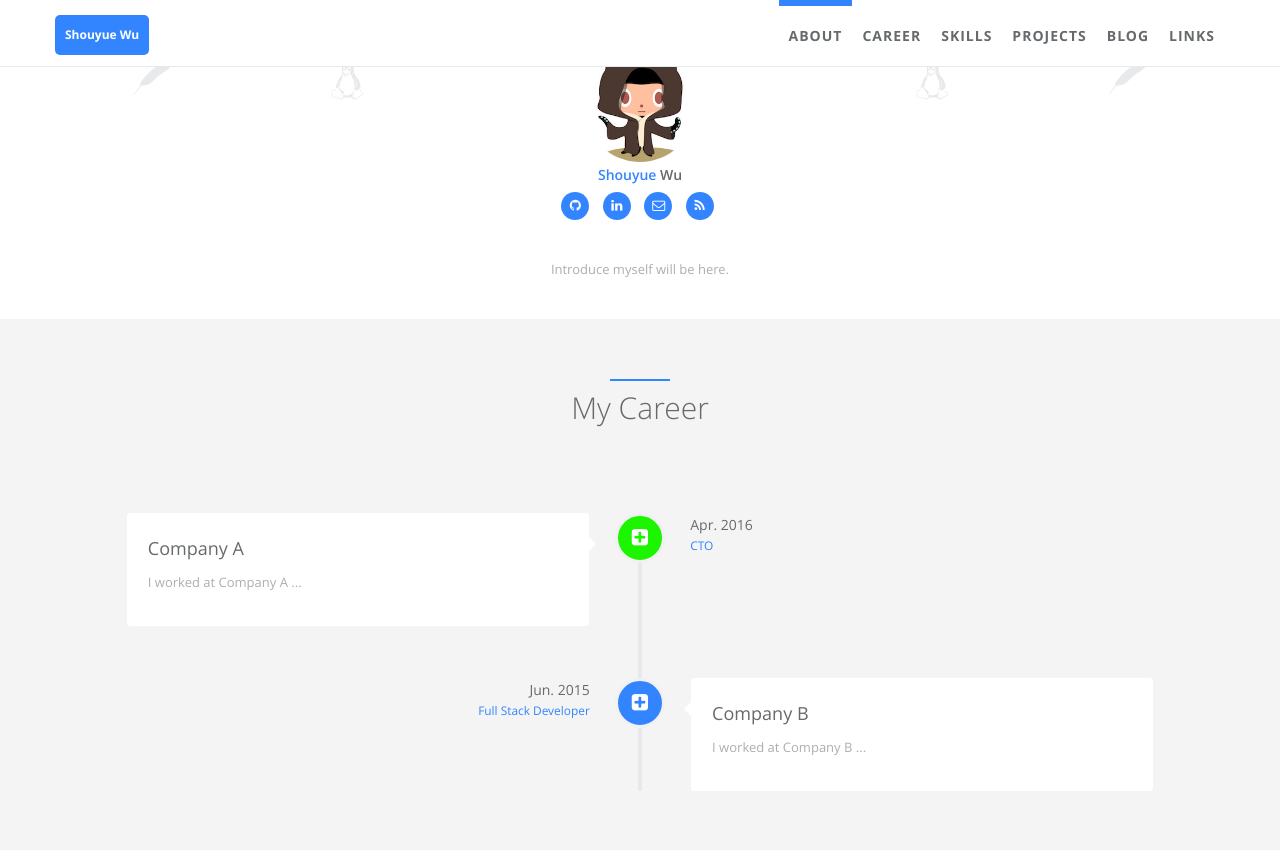
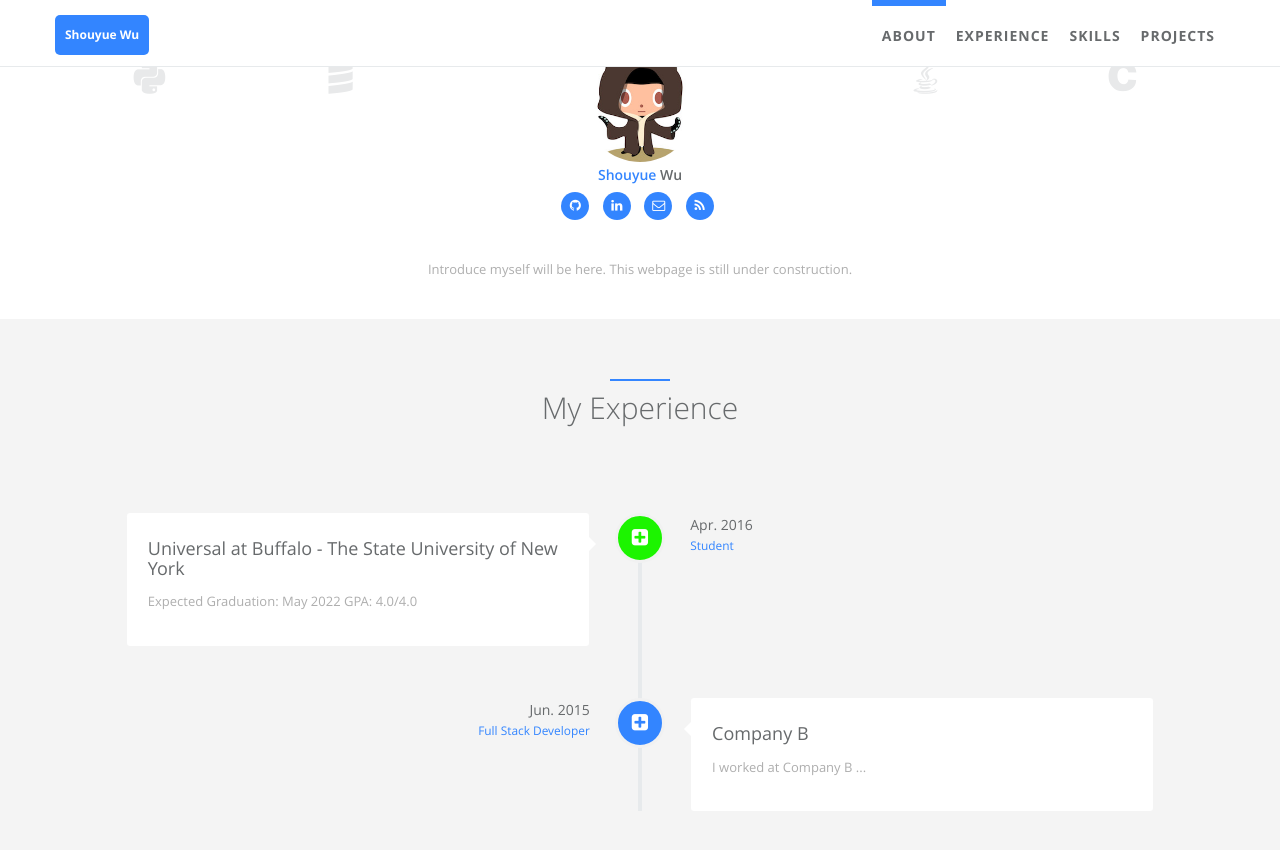
Before and after one commit to Lostpart/aboutMe, a Jekyll site: the page built from index.html, in a window 1280 px wide and 900 px high, scrolled down 563 px. Shown: the top 850 px of the window. Built offline with Jekyll 4.4.1, drawn with Linux system fonts in a browser that asks for light colours; some of the changed text lies outside the part shown.

Commit message:
update config

```diff
--- a/_config.yml
+++ b/_config.yml
@@ -23,16 +23,16 @@ author:  # change following line to your infomation.
   cv:   # An online CV can be printed as PDF, leave blank if you don't have now
   # skill icons are on avatar's left and right side. Reference urls are http://fontawesome.io/ and http://fizzed.com/oss/font-mfizz
   skill_icon1:
-    - name: icon-apache
-    - name: fa-linux
+    - name: icon-python
+    - name: icon-scala
   skill_icon2:
-    - name: fa-linux
-    - name: icon-apache
-  desc: Introduce myself will be here.  # Describe yourself.
+    - name: icon-java-bold
+    - name: icon-c
+  desc: Introduce myself will be here. This webpage is still under construction.   # Describe yourself.
 
 # comment
 disqus:  # if you wanna comment feature, go to https://disqus.com/ to get your configuration; if not, comment following two lines.
-  name: jalpc
+  name: shiluowu
 
 # analytics
 ## google analytics
@@ -40,11 +40,11 @@ ga:  # if you wanna this feature, go to https://www.google.com/analytics/ to get
   id: G-ZKKT74H56C
 
 ## google optimize
-go:
+#go:
   # id:
 
 ## growingIO
-gio:  # if you wanna this feature, go to https://www.growingio.com/ to get your configuration; if not, comment following line.
+#gio:  # if you wanna this feature, go to https://www.growingio.com/ to get your configuration; if not, comment following line.
   # id:
 
 ## donation
--- a/_data/index/careers.yml
+++ b/_data/index/careers.yml
@@ -1,17 +1,18 @@
 # careers section data
 # if you don't have language feature(language.yml is empty), ignore "i18n" items
 - name:
-    detail: Company A
-    i18n: company_a
+    detail: Universal at Buffalo - The State University of New York
+    i18n: ub_fullname
   desc:
-    detail: I worked at Company A ...
+    detail: "Expected Graduation: May 2022
+    GPA: 4.0/4.0"
     i18n: company_a_desc
   date:
     detail: Apr. 2016
     i18n: company_a_date
   job:
-    detail: CTO
-    i18n: company_a_job
+    detail: Student
+    i18n: ub_job_student
   icon: fa-plus-square
   present: true
 
--- a/_data/landing.yml
+++ b/_data/landing.yml
@@ -8,7 +8,7 @@
 
 - id: career
   i18n: nav.career
-  name: Career
+  name: Experience
   tpl: career.html
   css: timeline
 
@@ -24,15 +24,15 @@
   tpl: projects.html
   css: project
 
-- id: blog
-  i18n: nav.blog
-  name: Blog
-  tpl: blog.html
-  page: blog/
-  css: testimonials navy-section
+#- id: blog
+#  i18n: nav.blog
+#  name: Blog
+#  tpl: blog.html
+#  page: blog/
+#  css: testimonials navy-section
 
-- id: links
-  i18n: nav.link
-  name: Links
-  tpl: links.html
-  css: contact
+#- id: links
+#  i18n: nav.link
+#  name: Links
+#  tpl: links.html
+#  css: contact
--- a/_includes/sections/career.html
+++ b/_includes/sections/career.html
@@ -2,7 +2,7 @@
     <div class="row">
         <div class="col-lg-12 text-center">
             <div class="navy-line"></div>
-            <h1><span data-i18n="career.my_career">My Career</span></h1>
+            <h1><span data-i18n="career.my_career">My Experience</span></h1>
         </div>
     </div>
     <div class="row features-block">
```
